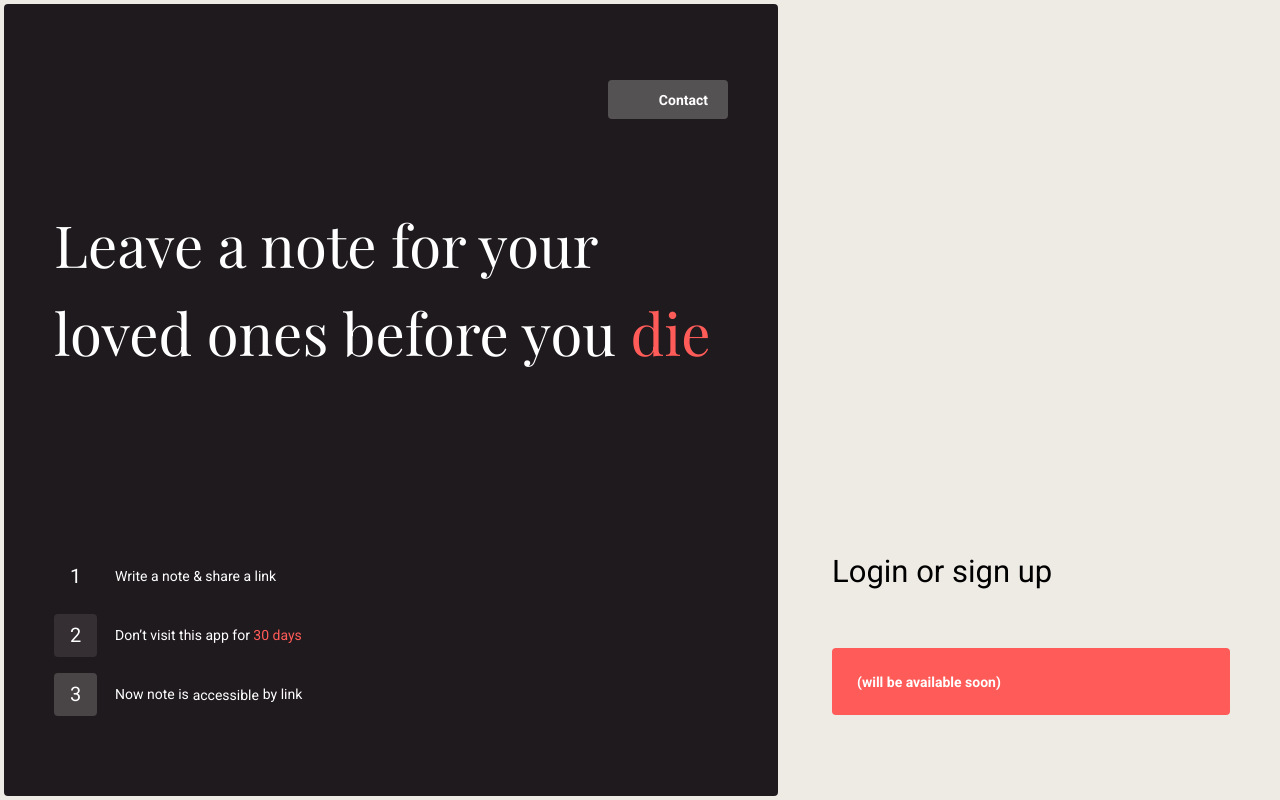
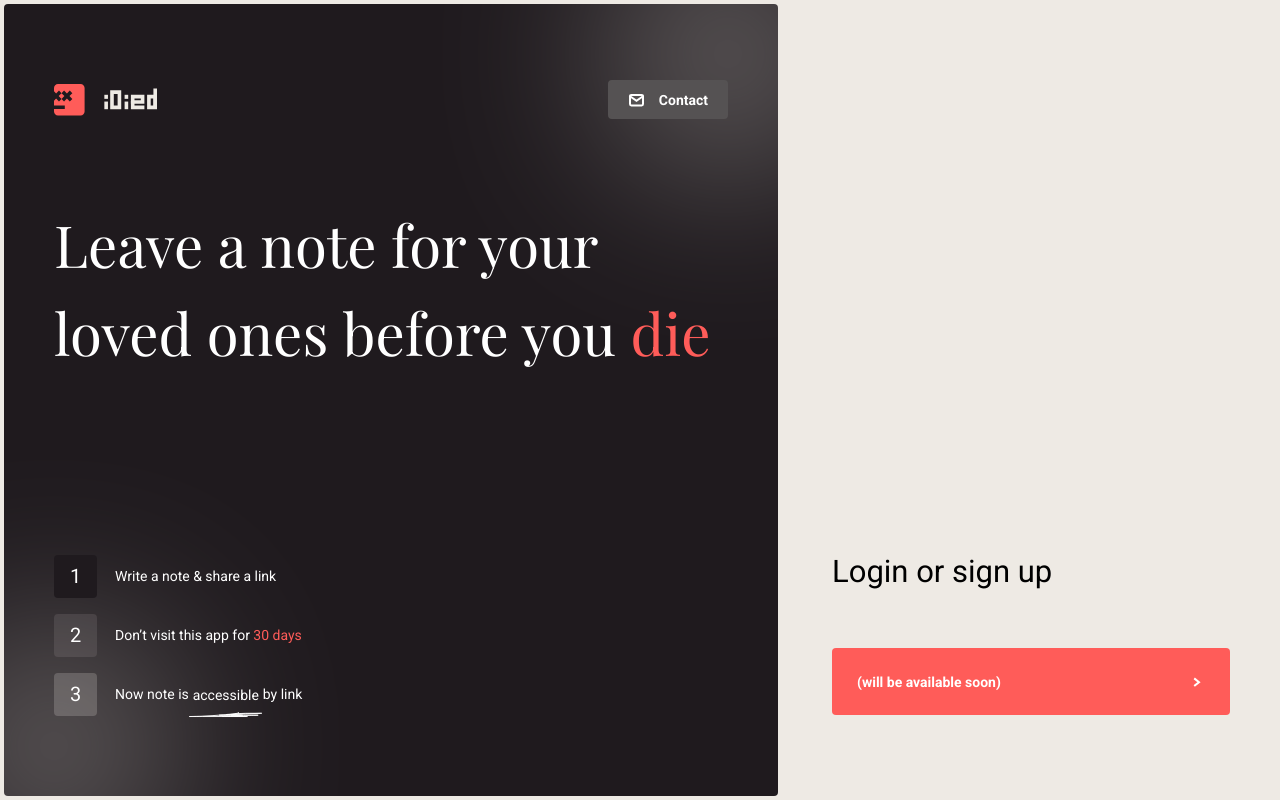
Before and after one commit to Mrdoker1/Oleh, a plain HTML site: page idied/index.html in a window 1280 px wide. Drawn offline with nearby package versions, Linux system fonts and the light colour scheme; the site is published under a folder, as on GitHub Pages, so addresses that start at the root find nothing.

Commit message:
fix: update links

```diff
--- a/idied/index.scss
+++ b/idied/index.scss
@@ -18,7 +18,7 @@
             &::before {
                 content: '';
                 display: block;
-                background-image: url("/assets/svg/Email_light.svg");
+                background-image: url("../assets/svg/Email_light.svg");
                 background-size: contain;
                 background-repeat: no-repeat;
                 height: 16px;
@@ -32,7 +32,7 @@
             &::after {
                 content: '';
                 display: block;
-                background-image: url("/assets/svg/Arrow_right.svg");
+                background-image: url("../assets/svg/Arrow_right.svg");
                 background-size: contain;
                 background-repeat: no-repeat;
                 height: 16px;
@@ -160,7 +160,7 @@
                             &::after {
                                 content: '';
                                 display: block;
-                                background-image: url("/assets/svg/Highlight.svg");
+                                background-image: url("../assets/svg/Highlight.svg");
                                 background-size: contain;
                                 background-repeat: no-repeat;
                                 width: 74px;
@@ -177,7 +177,7 @@
                     justify-content: space-between;
                     align-items: center;
                     .logo-icon {
-                        background-image: url("/assets/svg/logo.svg");
+                        background-image: url("../assets/svg/logo.svg");
                         background-size: contain;
                         background-repeat: no-repeat;
                         width: 103px;
@@ -197,7 +197,7 @@
     }
 
     .ellipse {
-        background-image: url("/assets/svg/Ellipse.svg");
+        background-image: url("../assets/svg/Ellipse.svg");
         background-size: contain;
         background-repeat: no-repeat;
         width: 600px;
```
Also changed, not shown: idied/css/index.css.
